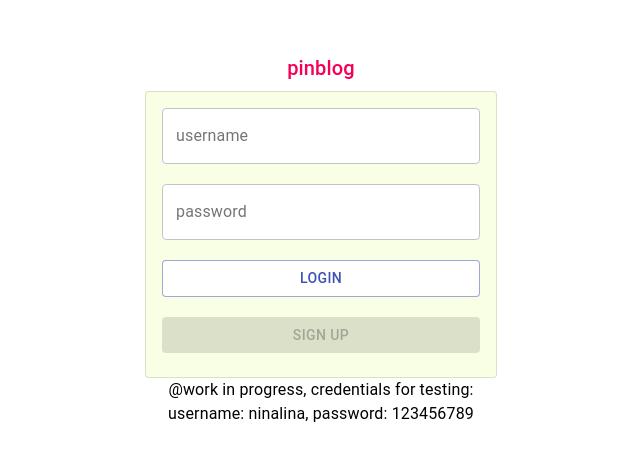
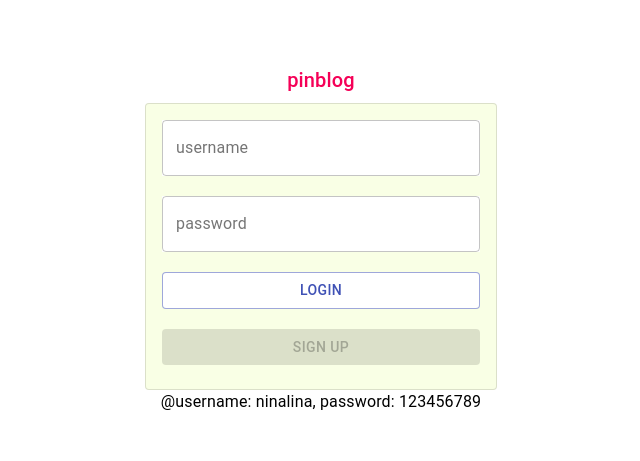
Before and after one commit to natasharp/pinblog, a React (Create React App) app in the folder client/: page / in a window 1280 px wide. Shown: the part 169-630 px from the top of the page, without its empty margins (319-959 px from the left). Built offline with nearby package versions, Linux system fonts and the light colour scheme; no server answers.

Commit message:
Update login page

```diff
--- a/client/src/components/LoginForm.js
+++ b/client/src/components/LoginForm.js
@@ -112,8 +112,7 @@ const LoginForm = ({ notification }) => {
         </form>
         {notification ? <Notification message={notification.message} isError={notification.isError} /> : null}
       </Card>
-      <Typography>@work in progress, credentials for testing: </Typography>
-      <Typography>username: ninalina, password: 123456789</Typography>
+      <Typography>@username: ninalina, password: 123456789</Typography>
     </Grid >
   )
 }
```
